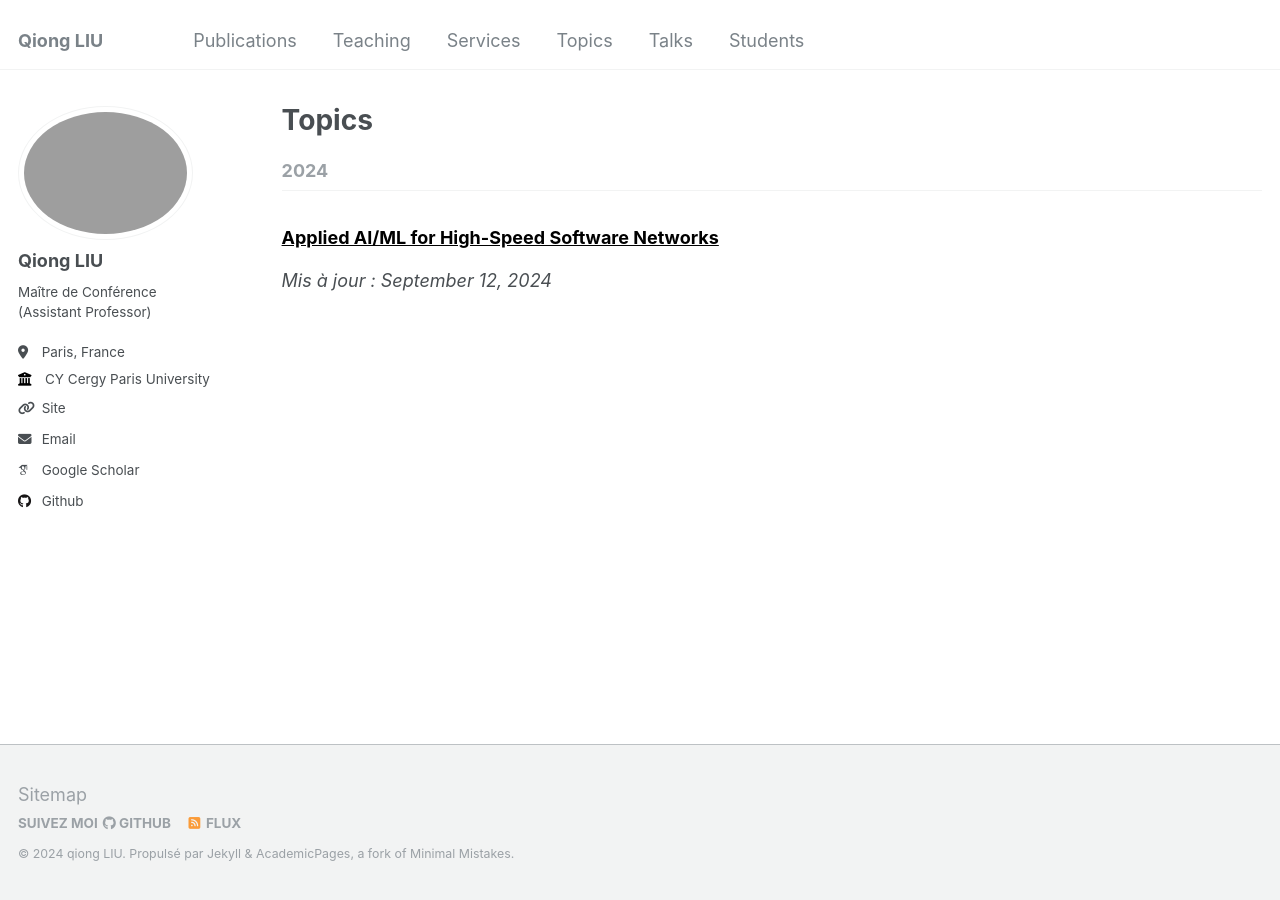
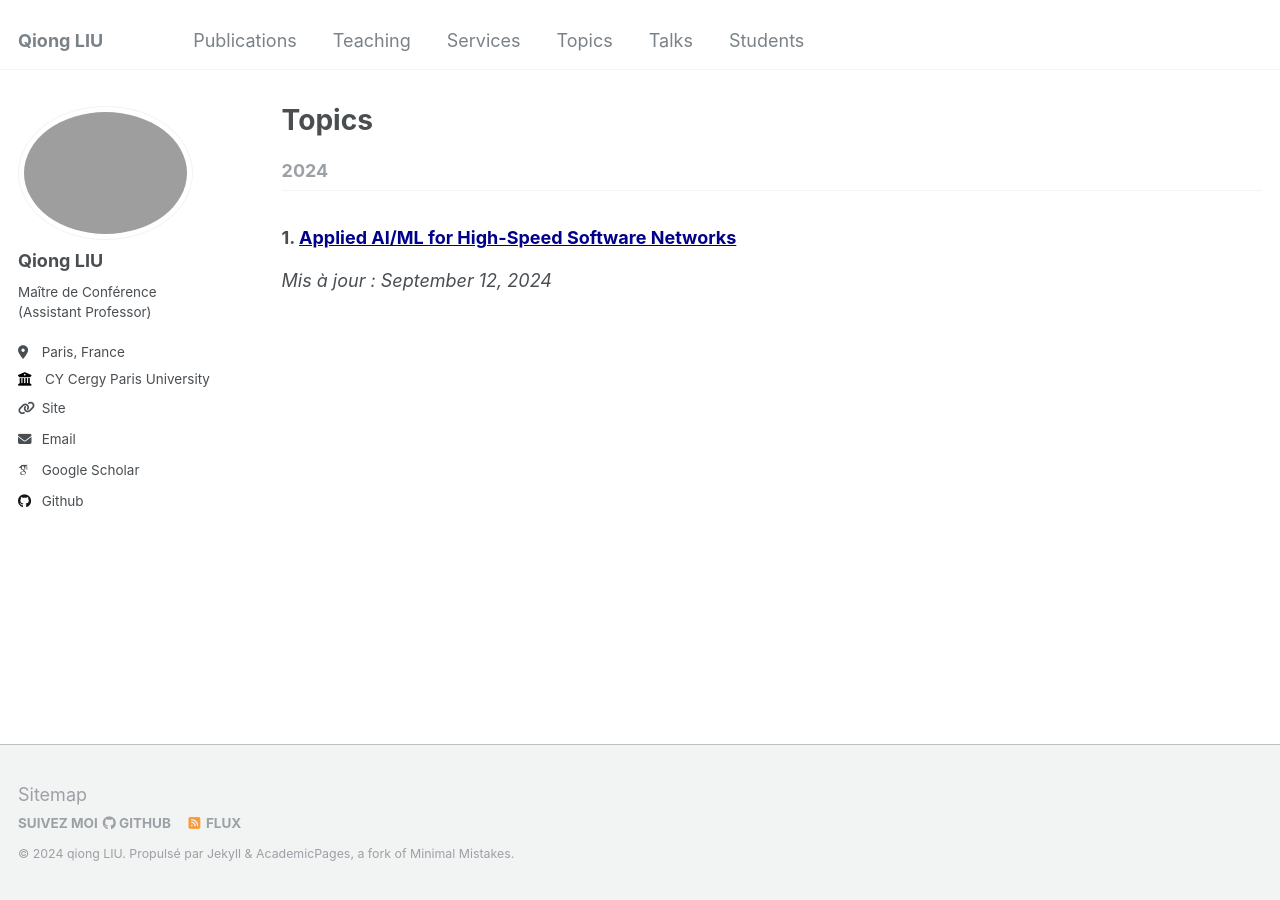
Before and after one commit to evesiphus/evesiphus.github.io, a Jekyll site: the page built from _pages/year-archive.html, in a window 1280 px wide. Built offline with Jekyll 4.4.1, drawn with Linux system fonts in a browser that asks for light colours; some web fonts are replaced.

Commit message:
Update year-archive.html

```diff
--- a/_pages/year-archive.html
+++ b/_pages/year-archive.html
@@ -16,10 +16,11 @@ redirect_from:
     {% capture written_year %}{{ year }}{% endcapture %}
   {% endif %}
 
-  <!-- 只显示标题和更新时间 -->
+  <!-- 显示带序列号的标题和更新时间 -->
   <div class="post-item">
     <h3>
-      <a href="{{ post.url }}" style="color: black; text-decoration: underline;">
+      {{ forloop.index }}.
+      <a href="{{ post.url }}" style="color: #00008B; text-decoration: underline;">
         {{ post.title }}
       </a>
     </h3>
```
